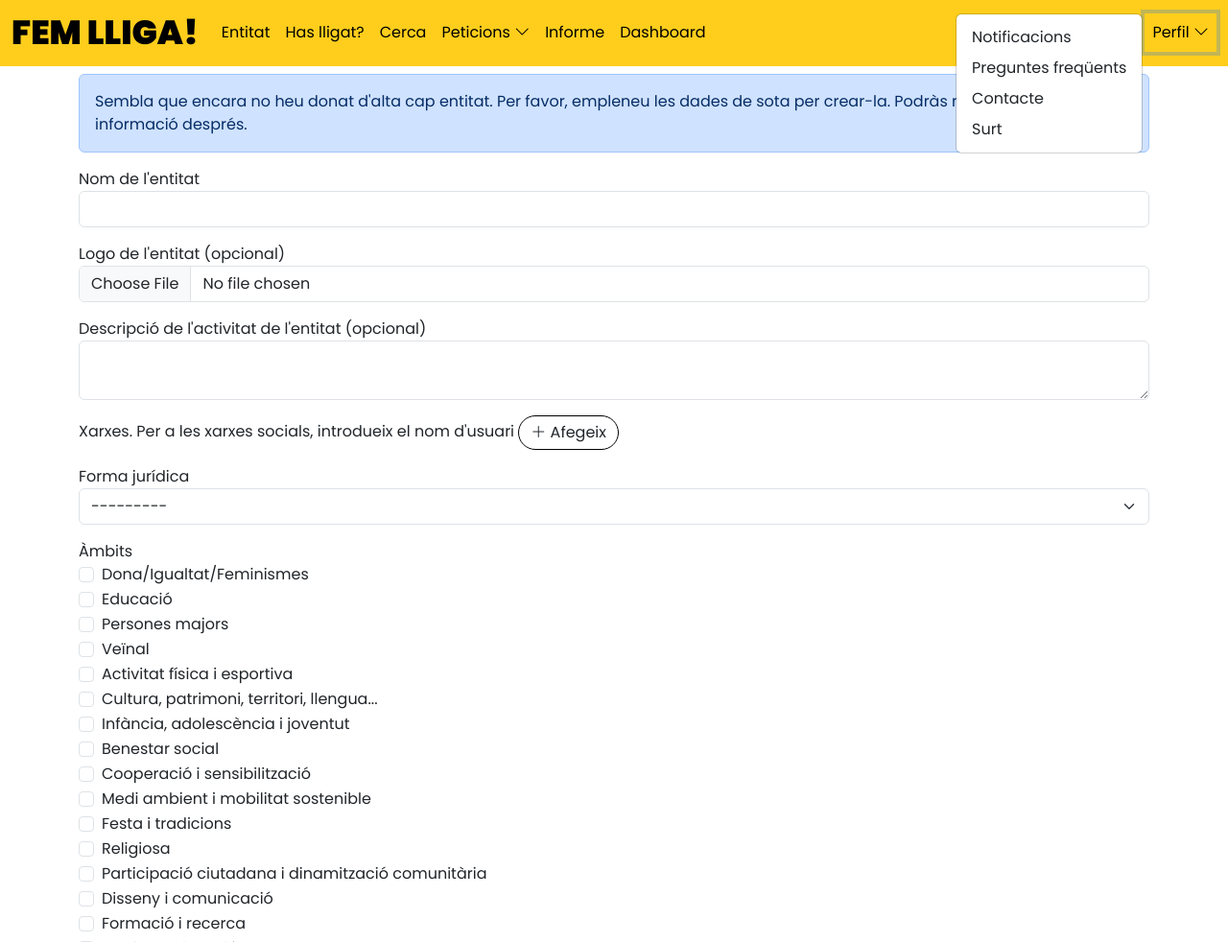
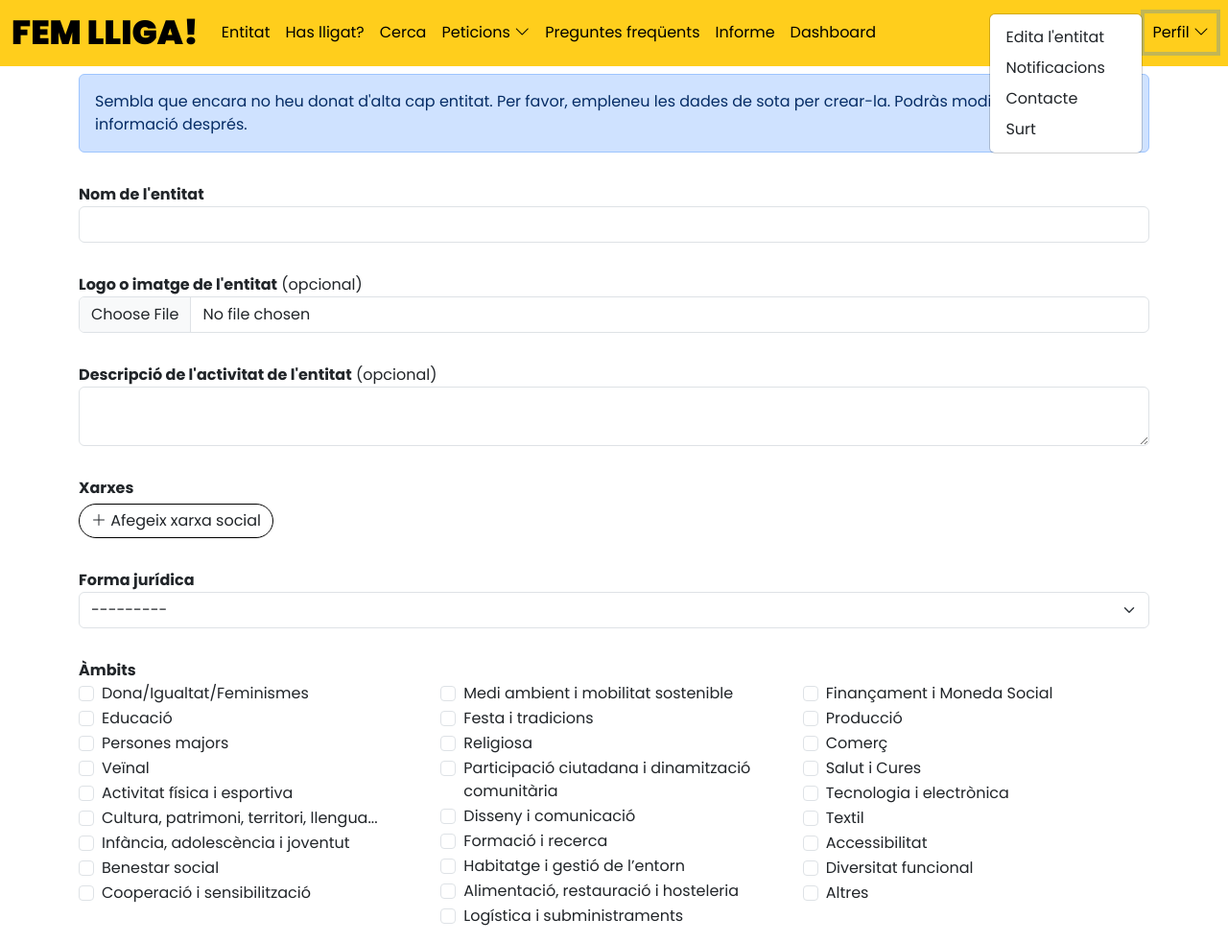
Before and after one commit to transversalcoop/femlliga, a Django app: page /organization/add/ in a window 1280 px wide, after a click on "Perfil". Shown: the top 982 px of the page at 96% size. Run offline with Django 4.2, Linux system fonts and the light colour scheme; a user stored in the database is signed in; tables that the repository leaves empty hold one stand-in row (values such as "Sample post"); parts of the project's set-up code (start-up, migrations or seed data) failed here and were passed over; some libraries are stand-ins or nearby versions.

Commit message:
Multiple small enhancements in texts and design.

```diff
--- a/femlliga/models.py
+++ b/femlliga/models.py
@@ -217,6 +217,9 @@ class Resource:
     def options(self):
         return RESOURCE_OPTIONS_MAP[self.code]
 
+    def add_image_label(self):
+        return RESOURCE_ADD_IMAGE_LABEL[self.code]
+
 class Table:
     def __init__(self, columns, labels, rows):
         self.columns = columns
--- a/femlliga/static/style.css
+++ b/femlliga/static/style.css
@@ -460,3 +460,7 @@ nav .nav-link.active {
         padding: 0 20px;
     }
 }
+
+.triple-column {
+    columns: 3;
+}
--- a/femlliga/templates/femlliga/_base.html
+++ b/femlliga/templates/femlliga/_base.html
@@ -57,11 +57,11 @@
               <div class="col-lg-4">
                 <p class="fw-bold">INFORMACIÓ</p>
                 <ul style="list-style: none; padding: 0;">
-                  <li style="margin-bottom: 6px;"><a href="{{ url("page", args=["legal"]) }}">Avís legal</a></li>
-                  <li style="margin-bottom: 6px;"><a href="{{ url("page", args=["accessibility"]) }}">Accessibilitat</a></li>
-                  <li style="margin-bottom: 6px;"><a href="{{ url("page", args=["privacy"]) }}">Política de protecció de dades</a></li>
-                  <li style="margin-bottom: 6px;"><a href="{{ url("page", args=["faq"]) }}">Preguntes freqüents</a></li>
-                  <li style="margin-bottom: 6px;"><a href="{{ url("contact") }}">Contacte</a></li>
+                  <li class="mb-1"><a href="{{ url("page", args=["legal"]) }}">Avís legal</a></li>
+                  <li class="mb-1"><a href="{{ url("page", args=["accessibility"]) }}">Accessibilitat</a></li>
+                  <li class="mb-1"><a href="{{ url("page", args=["privacy"]) }}">Política de protecció de dades</a></li>
+                  <li class="mb-1"><a href="{{ url("page", args=["faq"]) }}">Preguntes freqüents</a></li>
+                  <li class="mb-1"><a href="{{ url("contact") }}">Contacte</a></li>
                 </ul>
               </div>
               <div class="col-lg-4">
@@ -74,7 +74,7 @@
                 <p>Web creada amb <a target="_blank" rel="noopener noreferrer" href="https://github.com/transversalcoop/femlliga">programari lliure</a></p>
               </div>
               <div class="col-lg-4">
-                <p style="margin: 0;">Un projecte desenvolupat per </p>
+                <p class="m-0">Un projecte desenvolupat per </p>
                 <a target="_blank" rel="noopener noreferrer" href="https://transversalcoop.org">
                   <img src="{{ static("transversal.png") }}" style="height: 58px;" alt="Logo de la Cooperativa Transversal">
                 </a>
--- a/femlliga/templates/femlliga/_base_template.html
+++ b/femlliga/templates/femlliga/_base_template.html
@@ -45,6 +45,7 @@
         </a></li>
       </ul>
     </li>
+    <li>{{ menu_url("Preguntes freqüents", "page", ["faq"]) }}</li>
     {% endif %}
   {% endif %}
   {% if user.is_staff %}
@@ -62,8 +63,8 @@
     <li class="nav-item dropstart">
       {{ dropdown_menu("Perfil", "") }}
       <ul class="dropdown-menu" aria-labelledby="agreementsDropdownMenuLink">
+        <li><a class="dropdown-item" href="{{ url("edit_organization", args=[organization.id]) }}">Edita l'entitat</a></li>
         <li><a class="dropdown-item" href="{{ url("notifications") }}">Notificacions</a></li>
-        <li><a class="dropdown-item" href="{{ url("page", args=["faq"]) }}">Preguntes freqüents</a></li>
         <li><a class="dropdown-item" href="{{ url("contact") }}">Contacte</a></li>
         <li>
           <form method="post" action="{{ url("account_logout") }}">
--- a/femlliga/templates/femlliga/_macros.html
+++ b/femlliga/templates/femlliga/_macros.html
@@ -121,9 +121,15 @@
     {% endif %}
 {% endmacro %}
 
-{% macro render_select(form, name, label, options = []) %}
+{% macro render_select(form, name, label, options = [], strong_label=False) %}
     {% if form.fields[name] %}
-        <label for="id_{{ name }}">{{ label }}</label>
+        <label for="id_{{ name }}">
+          {% if strong_label %}
+          <strong>{{ label }}</strong>
+          {% else %}
+          {{ label }}
+          {% endif %}
+        </label>
         <select id="id_{{ name }}" name="{{ name }}" {{ input_value(form, name) }} class="form-select {% if form.errors[name] %} is-invalid{% endif %}">
             {% set choices = form.fields[name].choices %}
             {% if len(options) > 0 %}
@@ -144,8 +150,9 @@
 {% macro render_multi_checkboxes(form, name, label, options = []) %}
   {% if form.fields[name] %}
     <div class="{% if form.errors[name] %}is-invalid{% endif %}">
-      <label for="id_{{ name }}">{{ label }}</label>
+      <label for="id_{{ name }}"><strong>{{ label }}</strong></label>
       {% set choices = form.fields[name].choices %}
+      <div class="triple-column">
         {% for i, choice in enumerate(choices) %}
         <div class="form-check">
           <input class="form-check-input" type="checkbox" value="{{ choice[0] }}" id="{{ name }}_{{ i }}" name="{{ name }}"
@@ -155,6 +162,7 @@
           </label>
         </div>
         {% endfor %}
+      </div>
     </div>
     {{ input_feedback(form, name) }}
   {% endif %}
@@ -228,7 +236,7 @@ function clickOption(element) {
 {% macro render_match_badges(org, resource, offer_matches, need_matches, link=False) %}
   {% if resource.resource in offer_matches %}
     {% set count = len(offer_matches[resource.resource]) %}
-    {% if link %}<a href="{{ url("matches", args=[org.id]) }}" style="text-decoration: none;">{% endif %}
+    {% if link %}<a href="{{ url("matches", args=[org.id]) }}?resource={{ resource.resource }}" style="text-decoration: none;">{% endif %}
     <span class="badge bg-success" title="Hi ha {{ count }} entitats que ofereixen el que necessiteu">
         {{ count }}
     </span>
@@ -236,7 +244,7 @@ function clickOption(element) {
   {% endif %}
   {% if resource.resource in need_matches %}
     {% set count = len(need_matches[resource.resource]) %}
-    {% if link %}<a href="{{ url("matches", args=[org.id]) }}">{% endif %}
+    {% if link %}<a href="{{ url("matches", args=[org.id]) }}?resource={{ resource.resource }}">{% endif %}
     <span class="badge bg-warning" title="Hi ha {{ count }} entitats que necessiten el mateix que vosaltres">{{ count }}</span>
     {% if link %}</a>{% endif %}
   {% endif %}
@@ -287,19 +295,19 @@ function clickOption(element) {
 </div>
 {% endmacro %}
 
-{% macro render_formset_field(form, field, field_name, input_type, label) %}
+{% macro render_formset_field(form, field, field_name, input_type, label, placeholder="") %}
   {% if label %}
     <label for="id_{{ field.html_name }}" style="margin-top: 10px;">{{ label }}</label>
   {% endif %}
-  <input type="{{ input_type }}" {{ input_classes(form, field_name) }} name="{{ field.html_name }}" id="id_{{ field.html_name }}" {{ formset_input_value(field) }}>
+  <input type="{{ input_type }}" {{ input_classes(form, field_name) }} name="{{ field.html_name }}" id="id_{{ field.html_name }}" {{ formset_input_value(field) }} placeholder="{{ placeholder }}">
   {{ input_feedback(form, field_name) }}
 {% endmacro %}
 
-{% macro render_formset_select(form, field, field_name, label) %}
+{% macro render_formset_select(form, field, field_name, label, handler="") %}
   {% if label %}
     <label for="id_{{ field.html_name }}">{{ label }}</label>
   {% endif %}
-  <select id="id_{{ field.html_name }}" name="{{ field.html_name }}" class="form-select {% if form.errors[field_name] %} is-invalid{% endif %}">
+  <select id="id_{{ field.html_name }}" name="{{ field.html_name }}" class="form-select {% if form.errors[field_name] %} is-invalid{% endif %}" {{ handler|safe }}>
       {% for choice in form.fields[field_name].choices %}
       <option value="{{ choice[0] }}"
           {% if field.value() and field.value() == choice[0] %}selected{% endif %}
--- a/femlliga/templates/femlliga/add_organization.html
+++ b/femlliga/templates/femlliga/add_organization.html
@@ -12,18 +12,25 @@
 </div>
 {% endif %}
 
+{% if form.errors %}
+<div class="alert alert-warning mt-2" role="alert">
+  Hi ha errors en el formulari. Per favor, corregeix-los i torna a enviar-lo.
+</div>
+{% endif %}
 <form method="post" action="{{ request.path }}" enctype="multipart/form-data" class="mb-2">
     {{ csrf_input }}
     {{ form_feedback(form) }}
 
-    <label for="id_name">Nom de l'entitat</label>
+    <div class="py-3">
+      <label for="id_name"><strong>Nom de l'entitat</strong></label>
       <input type="text" {{ input_classes(form, "name") }} name="name" autocomplete="Nom" id="id_name" {{ input_value(form, "name") }} required>
       {{ input_feedback(form, "name") }}
+    </div>
 
     {# here because if not vuejs does not render it before it calls document.getElementById... #}
     {{ social_media_forms.management_form }}
     <div id="vuejs">
-      <div v-if="hasLogo" class="row mt-3">
+      <div v-if="hasLogo" class="row py-3">
         <div class="col-6">
           {% if org and org.logo %}
             <img class="organization-logo" src="{{ org.logo.url }}" />
@@ -34,26 +41,24 @@
             <div v-if="loading" class="spinner-border spinner-border-sm" role="status">
               <span class="visually-hidden">Esborrant...</span>
             </div>
-            <span v-else>Esborra el logo</span>
+            <span v-else>Esborra la imatge</span>
           </button>
         </div>
       </div>
-      <div v-else class="mt-3">
-        <label for="id_logo">Logo de l'entitat (opcional)</label>
+      <div v-else class="py-3">
+        <label for="id_logo"><strong>Logo o imatge de l'entitat</strong> (opcional)</label>
         <input type="file" {{ input_classes(form, "logo") }} name="logo" autocomplete="Logo" id="id_logo" {{ input_value(form, "logo") }}>
         {{ input_feedback(form, "logo") }}
       </div>
 
-      <label class="mt-3" for="id_description">Descripció de l'activitat de l'entitat (opcional)</label>
+      <div class="py-3">
+        <label for="id_description"><strong>Descripció de l'activitat de l'entitat</strong> (opcional)</label>
         <textarea type="text" {{ input_classes(form, "description") }} name="description" autocomplete="Nom" id="id_description">{{ textarea_value(form, "description") }}</textarea>
         {{ input_feedback(form, "description") }}
+      </div>
 
-      <p class="mt-3 mb-1">
-        Xarxes. Per a les xarxes socials, introdueix el nom d'usuari
-        <a v-if="socialMediasAddIndex < totalSocialMedias" @click="addSocialMedia" class="btn btn-custom" href="#">
-          <i class="bi-plus-lg"></i> Afegeix
-        </a>
-      </p>
+      <div class="py-3">
+        <p class="mb-1"><strong>Xarxes</strong></p>
         {% for i, mform in enumerate(social_media_forms) %}
           {{ form_feedback(mform) }}
           <div
@@ -61,10 +66,10 @@
             id="social-media-wrapper-{{ i }}"
           >
             <div class="col-4">
-            {{ render_formset_select(mform, mform.media_type, "media_type", "") }}
+              {{ render_formset_select(mform, mform.media_type, "media_type", "", handler='@change="setMediaType($event)"') }}
             </div>
             <div class="col-4">
-            {{ render_formset_field(mform, mform.value, "value", "text", "") }}
+              {{ render_formset_field(mform, mform.value, "value", "text", "", placeholder=media_type_placeholder(mform.media_type.value())) }}
             </div>
             <div class="col-4">
               {{ render_formset_delete_vue(mform.DELETE, "deleteSocialMedia(" + str(i) + ")") }}
@@ -73,21 +78,29 @@
             </div>
           </div>
         {% endfor %}
+        <div>
+          <a v-if="socialMediasAddIndex < totalSocialMedias" @click.prevent="addSocialMedia" class="btn btn-custom" href="#">
+            <i class="bi-plus-lg"></i> Afegeix xarxa social
+          </a>
+        </div>
+      </div>
     </div>
 
-    <div class="mt-3"></div>
-    {{ render_select(form, "org_type", "Forma jurídica") }}
+    <div class="py-3">
+      {{ render_select(form, "org_type", "Forma jurídica", strong_label=True) }}
+    </div>
 
-    <div class="mt-3"></div>
+    <div class="py-3">
       {{ render_multi_checkboxes(form, "scopes", "Àmbits") }}
+    </div>
 
-    <div class="mt-3"></div>
-    <label for="id_name">Indica en el mapa la posició aproximada de l'entitat, o escriu-ne l'adreça aproximada (carrer, codi postal, ciutat):</label>
-    <input type="text" {{ input_classes(form, "address") }} name="address" autocomplete="Adreça" id="id_address" {{ input_value(form, "address") }}>
-    <div class="spacing"></div>
+    <div class="py-3">
+      <label for="id_name"><strong>Ubicació</strong>. Indica en el mapa la posició aproximada de l'entitat, o escriu-ne l'adreça aproximada:</label>
+      <input type="text" {{ input_classes(form, "address") }} name="address" autocomplete="Adreça" id="id_address" {{ input_value(form, "address") }} placeholder="Nom del carrer, número, codi postal, població, país">
+    </div>
 
     {% if form.errors.lat or form.errors.lng or form.errors.address %}
-    <div class="invalid-feedback" style="display: block;">
+    <div class="invalid-feedback d-block">
       <ul><li>És necessari indicar la posició o l'adreça de l'entitat</li></ul>
     </div>
     {% endif %}
@@ -108,7 +121,9 @@
 {% endblock %}
 
 {% block js %}
+{{ json_script(consts.SOCIAL_MEDIA_TYPES_PLACEHOLDERS , "media-types-placeholders-data") }}
 <script>
+var mediaTypesPlaceholdersMap = JSON.parse(document.getElementById('media-types-placeholders-data').textContent);
 var map = L.map('citymap').setView([39.98606316571185, -0.03754693138659535], 15);
 
 L.tileLayer('https://tile.openstreetmap.org/{z}/{x}/{y}.png', {
@@ -157,6 +172,7 @@ Vue.createApp({
       loading: false,
       socialMediasAddIndex: +document.getElementById("id_social_media-INITIAL_FORMS").value,
       totalSocialMedias: +document.getElementById("id_social_media-TOTAL_FORMS").value,
+      mediaTypesPlaceholdersMap: mediaTypesPlaceholdersMap,
     };
   },
   methods: {
@@ -181,6 +197,13 @@ Vue.createApp({
       document.getElementById(`id_social_media-${i}-DELETE`).value = "on";
       document.getElementById(`social-media-wrapper-${i}`).classList.add("d-none");
     },
+    mediaTypePlaceholder(mediaType) {
+      var p = this.mediaTypesPlaceholdersMap[mediaType];
+      return p || "";
+    },
+    setMediaType(e) {
+      document.getElementById(e.target.id.replace("media_type", "value")).placeholder = this.mediaTypePlaceholder(e.target.value);
+    },
   },
 }).mount("#vuejs");
 </script>
--- a/femlliga/templates/femlliga/resources-wizard.html
+++ b/femlliga/templates/femlliga/resources-wizard.html
@@ -42,7 +42,7 @@
 
     {% if db_resource %}
         {% for image in db_resource.images.all() %}
-        <div class="d-flex align-items-center">
+        <div class="d-flex mt-2 align-items-center">
             <div class="thumbnail"><img src="{{ image.image.url }}"></div>
             <div class="form-check" style="display: inline-block; margin-left: 20px;">
                 {% set name = "delete-image-%d" % (image.id,) %}
@@ -64,7 +64,7 @@
       {% endfor %}
 
       <a class="btn btn-custom mt-3" href="#" onclick="addImage(event)">
-          <i class="bi-plus-lg"></i> Afegeix imatge
+        <i class="bi-plus-lg"></i> {{ resource.add_image_label() }}
       </a>
     {% endif %}
 
--- a/femlliga/templates/femlliga/search.html
+++ b/femlliga/templates/femlliga/search.html
@@ -10,7 +10,7 @@
       <p>
         Podeu cercar les entitats de l'aplicació i veure què necessiten i ofereixen.
       </p>
-      <input v-model="search" type="text" class="form-control" placeholder="Cerca">
+      <input v-model="search" type="text" class="form-control" placeholder="Cerca recursos o organitzacions">
       <div class="divider-2"></div>
       <ul class="nav nav-pills flex-column mb-auto">
         <li class="nav-item" v-for="org in organizations" :key="org.id">
--- a/femlliga/views.py
+++ b/femlliga/views.py
@@ -199,6 +199,7 @@ def social_media_forms():
 def process_organization_post(request, org = None):
     form = OrganizationForm(request.POST, request.FILES)
     socialmedia_formset = social_media_forms()(request.POST, instance=org)
+    new_organization = org is None
     if form.is_valid() and socialmedia_formset.is_valid():
         if org is None:
             org = Organization()
@@ -226,6 +227,8 @@ def process_organization_post(request, org = None):
             else:
                 org.scopes.remove(s)
 
+        if new_organization:
+            return redirect("matches")
         return redirect("app")
 
     return render(request, "femlliga/add_organization.html", {
@@ -386,6 +389,7 @@ def matches(request, organization_id):
     ])
     offer_matches, need_matches = get_organization_matches(organization, own_needs)
     organization_matches = group_matches_by_organization(organization, offer_matches, need_matches)
+    preselected_resource = request.GET.get("resource", "")
     return render(request, "femlliga/matches.html", {
         "offer_matches": offer_matches,
         "need_matches": need_matches,
@@ -403,6 +407,7 @@ def matches(request, organization_id):
         "needs_json": [x.resource for x in own_needs],
         "org": organization,
         "own_needs": own_needs,
+        "preselected_resource": preselected_resource,
     })
 
 def group_matches_by_organization(organization, offer_matches, need_matches):
```
Also changed, not shown: config/jinja2.py (+7 -0 lines), femlliga/constants.py (+17 -0 lines), femlliga/templates/femlliga/matches.html (+8 -6 lines). Lines whose indentation alone changed are shown as unchanged.
